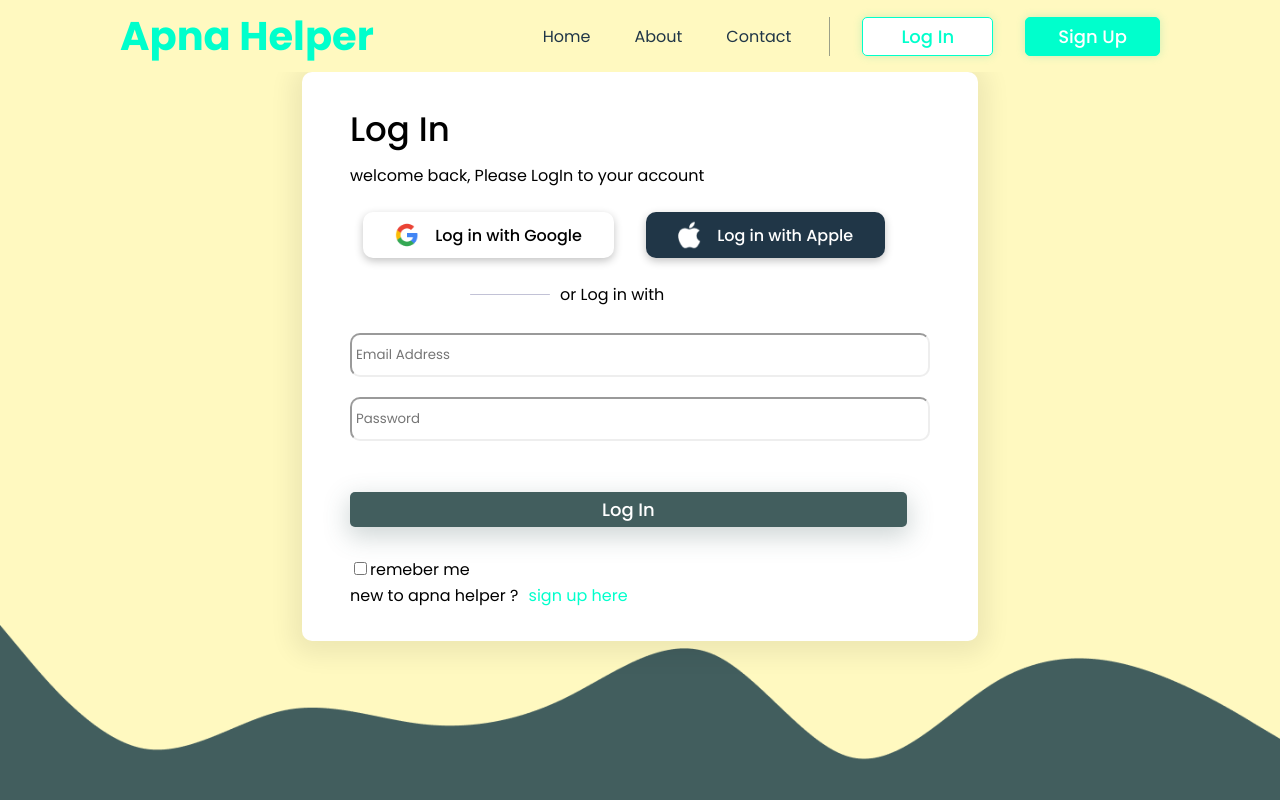
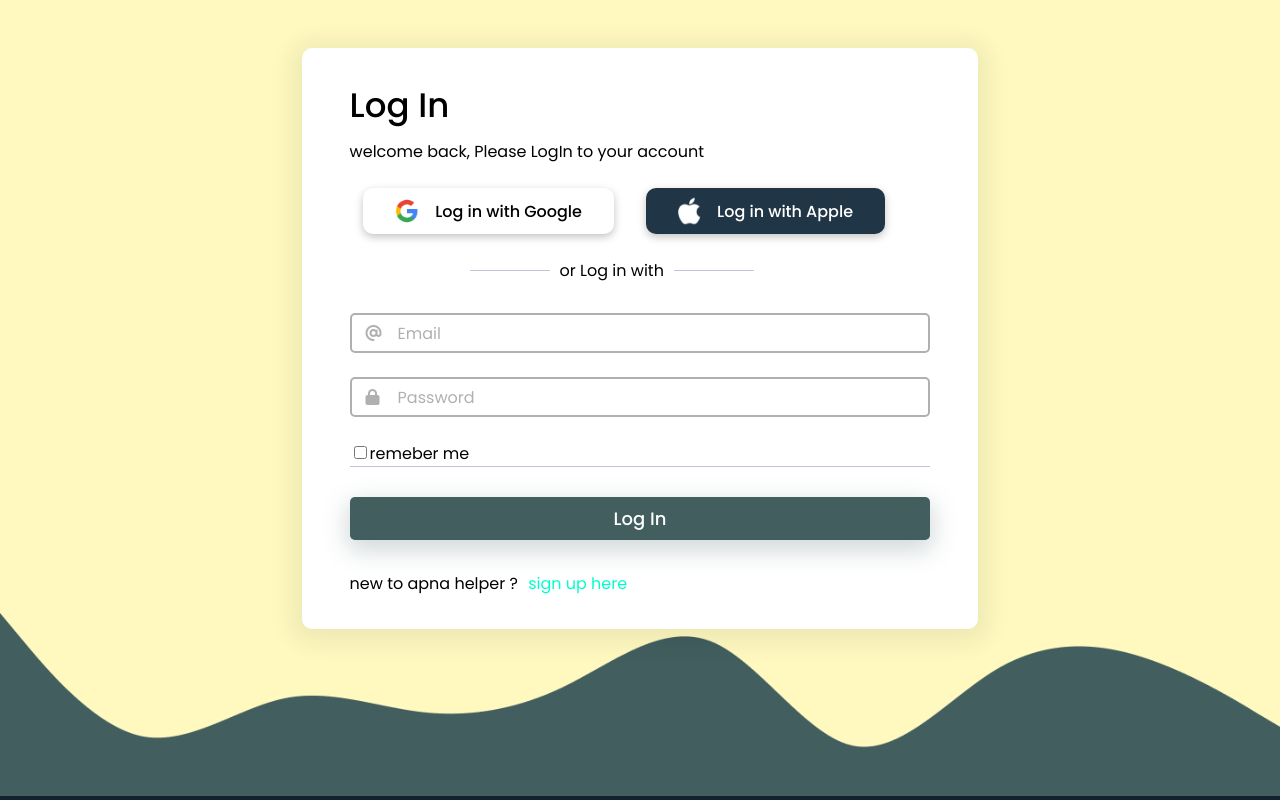
Before and after one commit to Ramanuj-1729/Apna_Helper, a React (Create React App) app in the folder frontend/: page /log-in in a window 1280 px wide. Shown: the top 800 px of the page. Built offline with nearby package versions, Linux system fonts and the light colour scheme.

Commit message:
update input, remove navbar from some pages

```diff
--- a/frontend/src/App.js
+++ b/frontend/src/App.js
@@ -16,18 +16,23 @@ import Registration from './pages/Registration/Registration';
 import ProfilePicture from './pages/Registration/RegistrationSteps/BuildProfile/BuildProfileSteps/ProfilePicture/ProfilePicture';
 import MobileNumber from './pages/Registration/RegistrationSteps/BuildProfile/BuildProfileSteps/MobileNumber/MobileNumber';
 import Verification from './pages/Registration/RegistrationSteps/BuildProfile/BuildProfileSteps/Verification/Verification';
+import { useState } from 'react';
 
 function App() {
+  const [showNav, setShowNav] = useState(true);
+  const [showFooter, setShowFooter] = useState(true);
   return (
     <Router>
-      <Navigation />
+      {showNav &&
+        <Navigation />
+      }
       <Routes>
         <Route path="/" element={<Home />} />
         <Route path="about-us" element={<About />} />
         <Route path="contact-us" element={<Contact />} />
         <Route path="team-diary" element={<TeamDiary />} />
-        <Route path="log-in" element={<LogIn />} />
-        <Route path="register" element={<Registration />}>
+        <Route path="log-in" element={<LogIn funcNav={setShowNav} />} />
+        <Route path="register" element={<Registration  funcNav={setShowNav} />}>
           <Route path="sign-up" element={<SignUp />} />
           <Route path="account-type" element={<AccountType />} />
           <Route path="build-profile" element={<BuildProfile />}>
@@ -39,7 +44,9 @@ function App() {
         </Route>
 
       </Routes>
-      <Footer />
+      {showFooter &&
+        <Footer />
+      }
     </Router>
   );
 }
--- a/frontend/src/components/RegistrationStatusBar/RegistrationStatusBar.jsx
+++ b/frontend/src/components/RegistrationStatusBar/RegistrationStatusBar.jsx
@@ -51,12 +51,12 @@ const RegistrationStatusBar = ({ state }) => {
             </div>
 
             <div className="flex items-center justify-center">
-                <div className={`${state === 4 ? styles.done_number : ""} ${styles.number} flex items-center justify-center`}>
-                    <img style={state === 4 ? {} : { display: "none" }} src="/images/check.png" alt="check" />
-                    <span style={state != 4 ? {} : { display: "none" }}>4</span>
+                <div className={`${state === 4 ? styles.active_number : state > 4 ? styles.done_number : ""} ${styles.number} flex items-center justify-center`}>
+                    <img style={state > 4 ? {} : { display: "none" }} src="/images/check.png" alt="check" />
+                    <span style={state <= 4 ? {} : { display: "none" }}>4</span>
                 </div>
 
-                <div className={`${state === 4 ? styles.done_text : ""} ${styles.text}`} >
+                <div className={`${state === 4 ? styles.active_text : state > 4 ? styles.done_text : ""} ${styles.text}`} >
                     Finish
                 </div>
             </div>
--- a/frontend/src/components/shared/Input/Input.jsx
+++ b/frontend/src/components/shared/Input/Input.jsx
@@ -5,9 +5,9 @@ const Input = ({ name, type, iconClasses, label }) => {
     return (
         <>
             <div className={`${styles.input_wrapper} flex items-center justify-center`}>
+                <input type={type} name={name} required/>
                 <i className={iconClasses}></i>
                 <label htmlFor={name} >{label}</label>
-                <input type={type} name={name} />
             </div>
         </>
     );
--- a/frontend/src/components/shared/Input/Input.module.css
+++ b/frontend/src/components/shared/Input/Input.module.css
@@ -1,11 +1,17 @@
 .input_wrapper {
     position: relative;
+    margin: 24px 0px;
 }
 
 .input_wrapper input {
     border: 2px solid var(--gray-midium-color);
     border-radius: 5px;
     padding: 8px 40px;
+    width: 100%;
+}
+
+.input_wrapper input:focus ~ label, .input_wrapper input:valid ~ label {
+    transform: translateY(-22px);
 }
 
 .input_wrapper i{
@@ -16,6 +22,9 @@
 }
 
 .input_wrapper label {
+    background-color: #fff;
+    border-radius: 50px;
+    padding: 0 0.5rem;
     position: absolute;
     left: 40px;
     pointer-events: none;
--- a/frontend/src/pages/LogIn/LogIn.jsx
+++ b/frontend/src/pages/LogIn/LogIn.jsx
@@ -3,11 +3,13 @@ import styles from "./LogIn.module.css"
 import Form from '../../components/shared/Form/Form'
 import Line from '../../components/shared/Line/Line'
 import PrimaryButton from '../../components/shared/PrimaryButton/PrimaryButton'
+import Input from '../../components/shared/Input/Input';
 
-const LogIn = () => {
+const LogIn = (props) => {
+  props.funcNav(false);
   return (
     <>
-      <div className="flex items-center justify-center">
+      <div className={`${styles.login_wrapper} flex items-center justify-center`}>
         <Form heading="Log In" text="welcome back, Please LogIn to your account">
           <div className={`${styles.ga_button} flex items-center justify-center`}>
             <button className="flex items-center justify-center">
@@ -28,42 +30,29 @@ const LogIn = () => {
             <span> or Log in with </span>
 
             <div className={styles.line2}>
-              <Line width="80px" height="1px" />
+              <Line width="80px" height="1px" backgroundColor="#C2C2D6" />
             </div>
           </div>
 
-          <div className={`${styles.fill} flex direction-col`}>
-            <input
-              id="place"
-              type="text"
-              className={styles.fname}
-              name=" email"
-              placeholder="Email Address"
-            />
-            <input
-              id="place"
-              className={styles.lname}
-              type="text"
-              name="Password"
-              placeholder="Password"
-            />
+          <div className={`${styles.fill}`}>
+            <Input name="email" type="text" iconClasses="fa-solid fa-at" label="Email" />
+            <Input name="password" type="password" iconClasses="fa-solid fa-lock" label="Password" />
+          </div>
+          <div>
+            <input type="checkbox" />
+            remeber me
           </div>
           <div className={styles.line3}>
-            <Line width="580px" height="1px" />
+            <Line width="580px" height="1px" backgroundColor="#C2C2D6" />
           </div>
 
           <div className={`${styles.signButton} flex`}>
             <PrimaryButton
               content="Log In"
               backgroundColor="#425E5E"
-              padding="4px 252px"
+              padding="8px 264px"
               boxShadow="0px 8px 25px 2px rgba(66, 94, 94, 0.25)"
             />
-          </div>
-
-          <div>
-            <input type="checkbox" />
-            remeber me
           </div>
 
           <div className={styles.bottomButton}>
--- a/frontend/src/pages/LogIn/LogIn.module.css
+++ b/frontend/src/pages/LogIn/LogIn.module.css
@@ -1,5 +1,5 @@
-.sign_up {
-    display: inline-block;
+.login_wrapper{
+    margin-top: 48px;
 }
 
 .ga_button {
@@ -59,25 +59,6 @@
     margin-bottom: 20px;
 }
 
-.lname,
-.fname {
-    flex: 50%;
-}
-
-.fill {
-    margin: 10px 0px;
-}
-
-.fill input {
-    border-color: var(--gray-color);
-    border-radius: 10px;
-    padding: 10px 4px;
-    margin: 10px 0px;
-}
-
-.fill div input:first-child {
-    margin-right: 25px;
-}
 .waves img{
     position: relative;
         width: 100%;
--- a/frontend/src/pages/Registration/Registration.jsx
+++ b/frontend/src/pages/Registration/Registration.jsx
@@ -2,7 +2,8 @@ import React from 'react';
 import { Outlet, useLocation } from 'react-router-dom';
 import RegistrationStatusBar from '../../components/RegistrationStatusBar/RegistrationStatusBar';
 
-const Registration = () => {
+const Registration = (props) => {
+    props.funcNav(false);
     const Location = useLocation();
     let path = Location.pathname;
 
--- a/frontend/src/pages/Registration/RegistrationSteps/SignUp/SignUp.jsx
+++ b/frontend/src/pages/Registration/RegistrationSteps/SignUp/SignUp.jsx
@@ -41,14 +41,9 @@ const SignUp = () => {
                     </div>
 
                     <div className={`${styles.fill}`}>
-                        <div className="flex">
-                            <Input name="first-name" type="text" iconClasses="fa-solid fa-user" label="First Name" />
-                            <Input name="last-name" type="text" iconClasses="fa-solid fa-user" label="Last Name" />
-                        </div>
-
-                        <Input name="email" type="email" iconClasses="fa-solid fa-at" label="Email" />
-                        <Input name="email" type="email" iconClasses="fa-solid fa-at" label="Email" />
-                        <Input name="email" type="email" iconClasses="fa-solid fa-at" label="Email" />
+                        <Input name="email" type="text" iconClasses="fa-solid fa-at" label="Email" />
+                        <Input name="password" type="password" iconClasses="fa-solid fa-lock" label="Password" />
+                        <Input name="password" type="password" iconClasses="fa-solid fa-lock" label="Password" />
                     </div>
                     <div className={styles.line3}>
                         <Line width="580px" height="1px" backgroundColor="var(--gray-midium-color)" />
--- a/frontend/src/pages/Registration/RegistrationSteps/SignUp/SignUp.module.css
+++ b/frontend/src/pages/Registration/RegistrationSteps/SignUp/SignUp.module.css
@@ -1,6 +1,7 @@
- .ga_button{
+.ga_button {
     margin: 24px 0px;
 }
+
 .ga_button button {
     background: none;
     font-size: 16px;
@@ -10,10 +11,12 @@
     border-radius: 10px;
     padding: 8px 32px;
 }
-.darkButton button{
+
+.darkButton button {
     background-color: var(--font-color);
     color: white;
 }
+
 .ga_button button:first-child {
     margin-right: 32px;
 }
@@ -22,15 +25,18 @@
     margin-right: 16px;
     height: 30px;
 }
-.signButton{
+
+.signButton {
     margin: 30px 0px;
 }
-.bottomButton button{
+
+.bottomButton button {
     color: var(--primary-color);
     font-size: 16px;
     background: none;
     border: none;
 }
+
 .line1 {
     margin-top: 12px;
     margin-bottom: 18px;
@@ -44,24 +50,15 @@
     margin-left: 10px;
     color: var(--gray-color);
 }
+
 .line3 {
     margin-bottom: 20px;
 }
-.lname , .fname{
-    flex: 50%;
-}
-.fill{
+
+.fill {
     margin: 10px 0px;
 }
-.fill input{
-    border-color: var(--gray-color);
-    border-radius: 10px;
-    padding: 10px 4px;
-    margin: 10px 0px;
-}
-.fill div input:first-child{
-    margin-right:25px ;
-}
+
 .waves img {
     position: relative;
     width: 100%;
```
